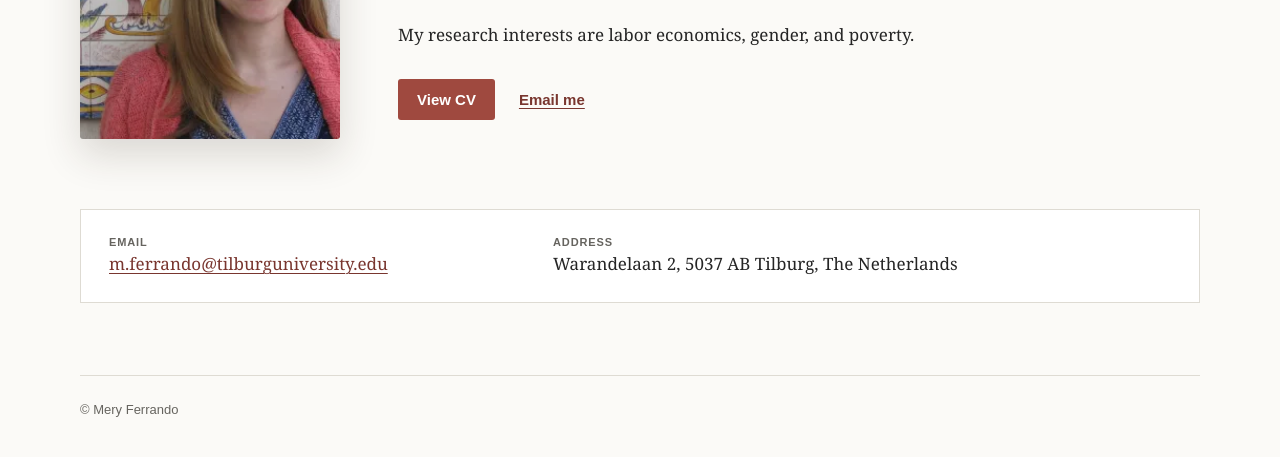
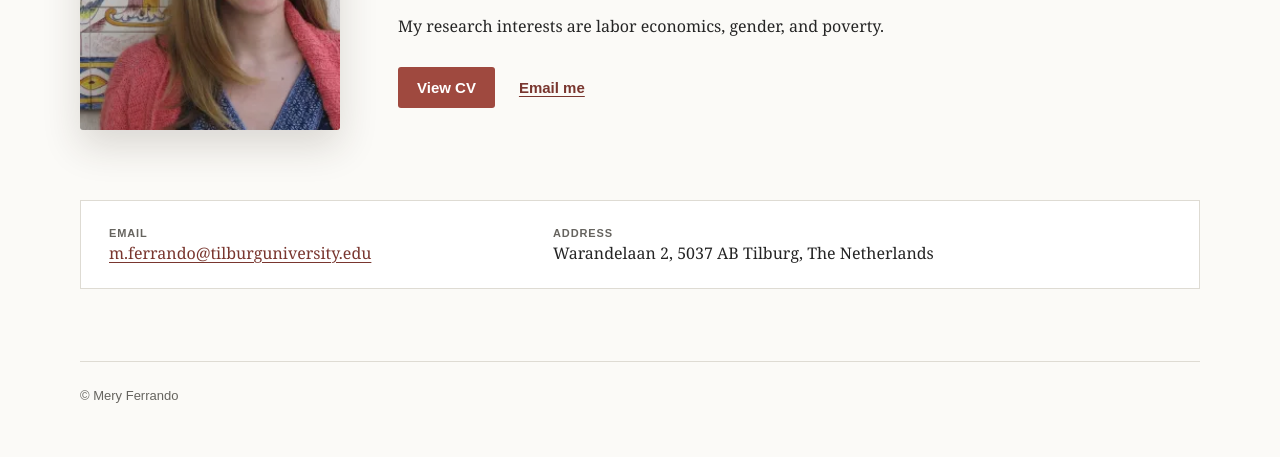
Before and after one commit to meryferrando/meryferrando.github.io, a plain HTML site: page index.html in a window 1280 px wide. Shown: the part 384-841 px from the top of the page. Drawn offline with Linux system fonts and the light colour scheme.

Commit message:
Update style.css

```diff
--- a/assets/style.css
+++ b/assets/style.css
@@ -16,8 +16,8 @@ body {
   color: var(--ink);
   background: var(--paper);
   font-family: Georgia, "Times New Roman", serif;
-  font-size: 17px;
-  line-height: 1.6;
+  font-size: 16px;
+  line-height: 1.4;
 }
 
 .wrap { width: min(calc(100% - 40px), var(--max)); margin-inline: auto; }
```
